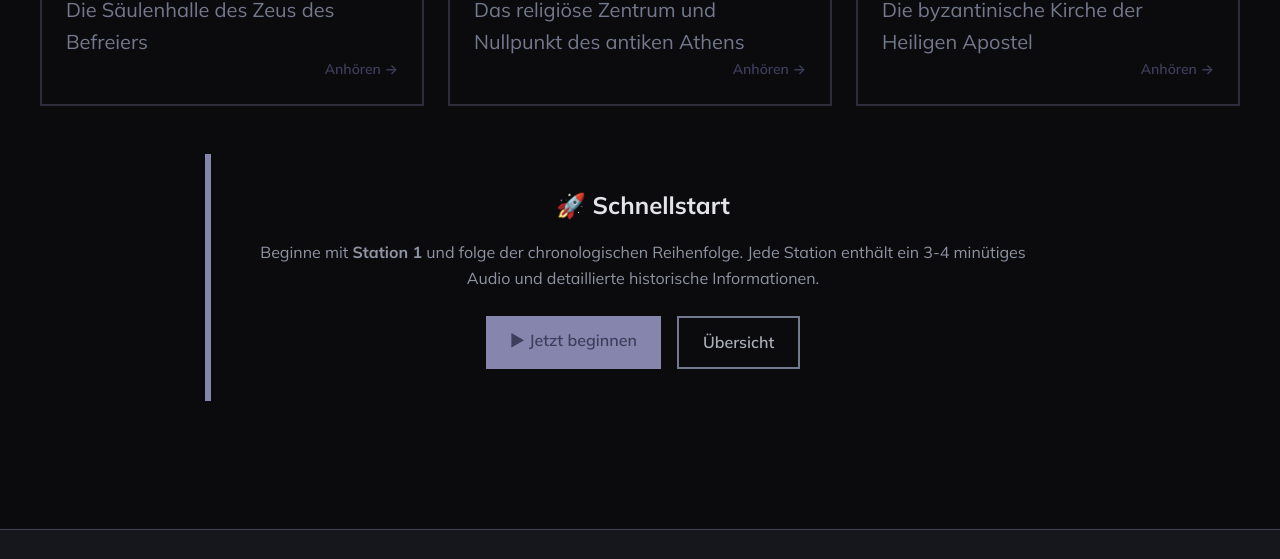
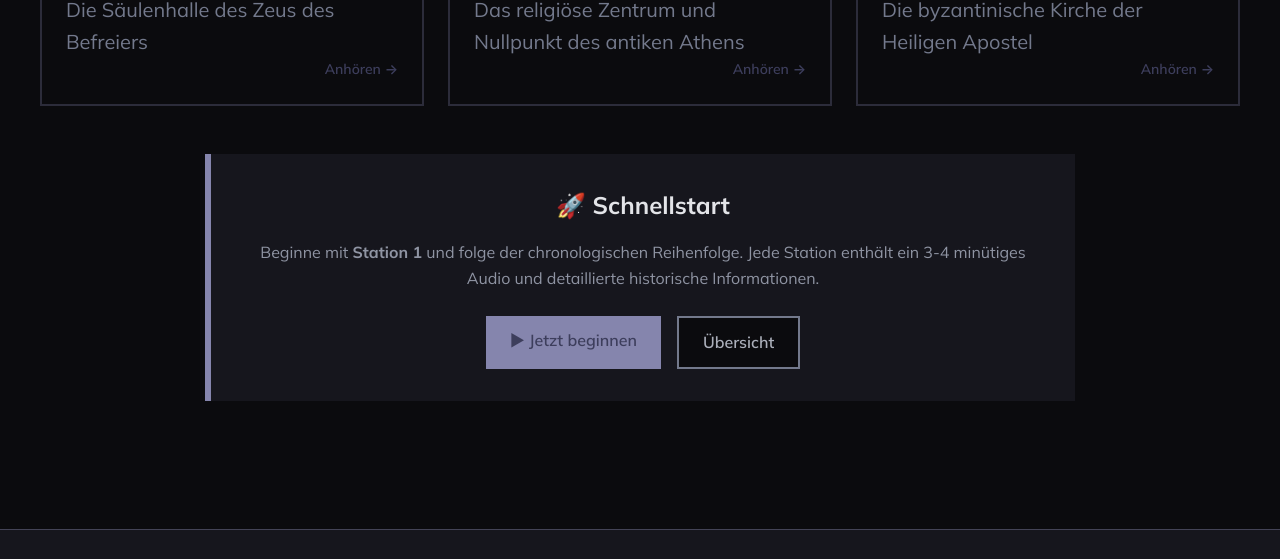
Before and after one commit to JustThatRandomCoder/ag-x0000, an Astro site: page / in a window 1280 px wide. Shown: the part 2827-3386 px from the top of the page. Built offline with nearby package versions, Linux system fonts and the light colour scheme; Astro itself is replaced by a stand-in of ours.

Commit message:
add readme

```diff
--- a/src/styles/global.css
+++ b/src/styles/global.css
@@ -775,7 +775,7 @@ input:checked+.slider::after {
 }
 
 :root[data-theme="dark"] .quick-guide {
-    background: var(--background-50);
+    background: var(--background-100);
 }
 
 .quick-guide h3 {
```
Also changed, not shown: README.md.
